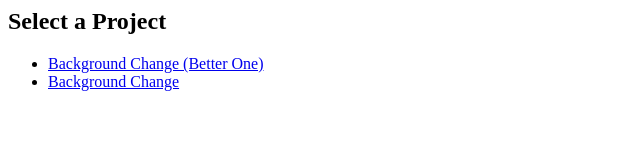
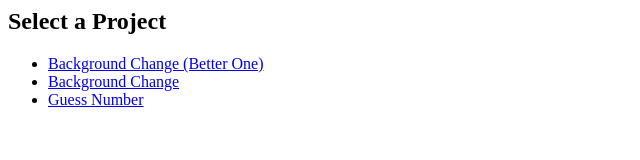
Before and after one commit to syedazamhussain/JavaScript-2, a plain HTML site: page index.html in a window 1280 px wide. Shown: the whole page, without its empty margins (0-640 px from the left). Drawn offline with Linux system fonts and the light colour scheme.

Commit message:
index.html

```diff
--- a/index.html
+++ b/index.html
@@ -2,4 +2,5 @@
 <ul>
   <li><a href="Background%20Change%20(better%20one)/">Background Change (Better One)</a></li>
   <li><a href="Background%20Change/">Background Change</a></li>
+  <li><a href="Guess%20Number/">Guess Number</a></li>
 </ul>
```
